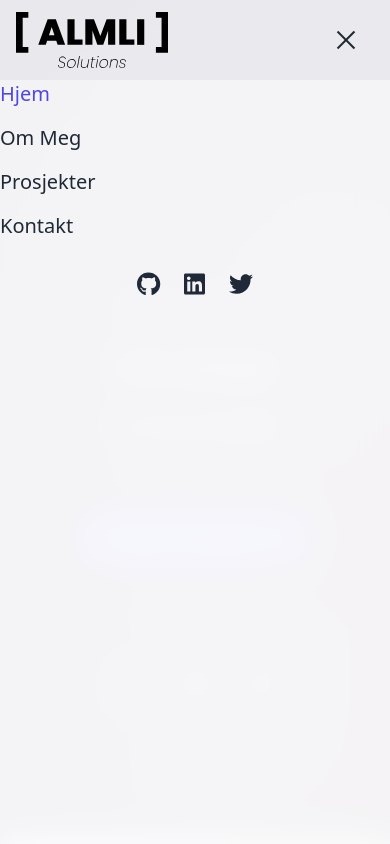
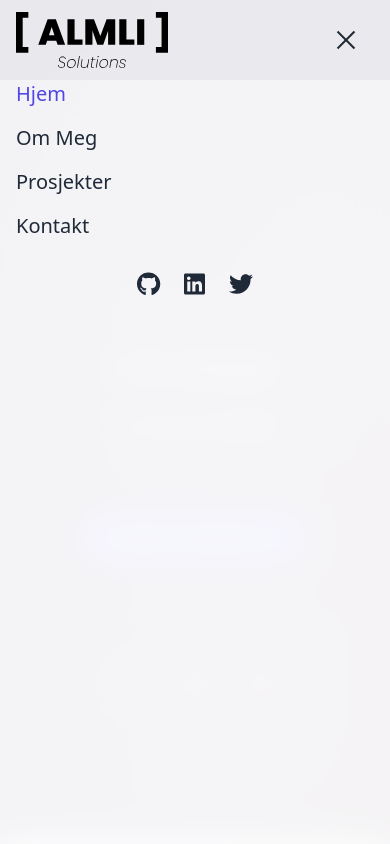
Before and after one commit to chralmli/almli-portfolio-v2, a Vue app: page / in a window 390 px wide. Both pictures are taken after a click on the button "Toggle Menu". Shown: the top 844 px of the page. Built offline with nearby package versions, Linux system fonts and the light colour scheme; some icons are missing.

Commit message:
add margin to mobile-nav-links

```diff
--- a/src/components/Navbar.vue
+++ b/src/components/Navbar.vue
@@ -81,7 +81,7 @@
               v-for="(item, index) in navItems"
               :key="index"
               :href="item.href"
-              class="mobile-nav-link text-xl font-medium text-gray-800 hover:text-indigo-600 transition-colors duration-300"
+              class="mobile-nav-link text-xl font-medium text-gray-800 hover:text-indigo-600 transition-colors duration-300 ml-4"
               :class="{ 'text-indigo-600': activeSection === item.href.substring(1) }"
               @click="handleMobileNavClick(item.href)"
             >
```
